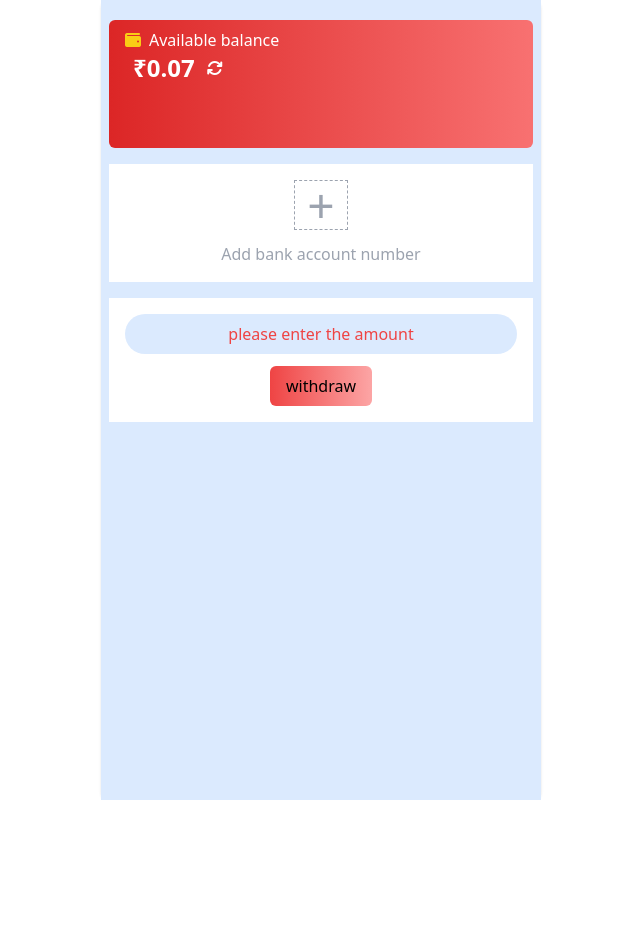
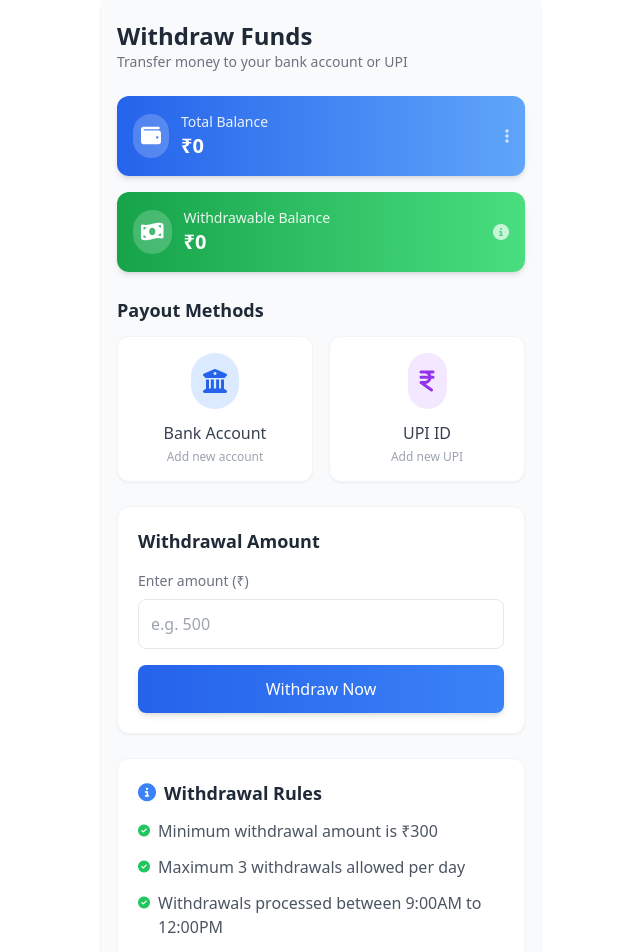
Before and after one commit to Narayandwivedi/colour-trading, a React (Vite) app in the folder frontend/: page /withdraw in a window 1280 px wide. Shown: the top 952 px of the page, without its empty margins (319-959 px from the left). Before the commit the page ends 800 px from the top, so only its background shows below. Built offline with nearby package versions, Linux system fonts and the light colour scheme; no server answers.

Commit message:
make withdraw page more better

```diff
--- a/frontend/src/App.jsx
+++ b/frontend/src/App.jsx
@@ -33,7 +33,7 @@ function App() {
     <Route path='/account' element={<Account/>}/>
     <Route path='/mine' element={<Mine/>}/>
     <Route path='/aviator' element={<Aviator/>}/>
-    <Route path='/addbalance' element={<Addbalance/>}/>
+    <Route path='/deposit' element={<Addbalance/>}/>
     <Route path='/withdraw' element={<Withdraw/>}/>
     <Route path='/login' element={<Login/>  }/>
   </Routes>
--- a/frontend/src/components/Topbar.jsx
+++ b/frontend/src/components/Topbar.jsx
@@ -3,7 +3,7 @@ import { Link } from "react-router-dom";
 import { AppContext } from "../context/AppContext";
 
 export default function Topbar() {
-  const { availBalance } = useContext(AppContext);
+  const { balance } = useContext(AppContext);
   const [isUserPopupOpen, setIsUserPopupOpen] = useState(false);
 
   return (
@@ -11,7 +11,7 @@ export default function Topbar() {
       <div className="wrapper flex justify-between items-center">
         {/* Left */}
         <div className="left flex flex-col gap-3">
-          <p className="text-lg font-semibold">Available Balance: ₹{availBalance}</p>
+          <p className="text-lg font-semibold">Available Balance: ₹{balance}</p>
 
           {/* Options */}
           <div className="flex gap-3">
--- a/frontend/src/components/Withdraw.jsx
+++ b/frontend/src/components/Withdraw.jsx
@@ -1,37 +1,121 @@
-import React from 'react'
+import React, { useContext } from 'react'
+import { AppContext } from '../context/AppContext'
 
 const Withdraw = () => {
+    const { withdrawableBalance, setWithdrawableBalance } = useContext(AppContext)
+
     return (
-    <div className='h-screen bg-blue-100 pt-5'>
-
-        <div className=' bg-gradient-to-r from-red-600 to-red-400 pb-16 rounded-md mx-2'>
-            {/* available balance */}
-            <div className='flex items-center gap-2 px-4 pt-2'>
-            <i class=" text-yellow-400 fa-solid fa-wallet"></i>
-            <p className='text-white'>Available balance</p>
+        <div className='min-h-screen bg-gray-50 pt-5 pb-10 px-4'>
+            {/* Header */}
+            <div className='mb-6'>
+                <h1 className='text-2xl font-bold text-gray-800'>Withdraw Funds</h1>
+                <p className='text-gray-500 text-sm'>Transfer money to your bank account or UPI</p>
             </div>
 
-                {/*  */}
-        <div className='pl-6 flex items-center gap-3'>
-            <h2 className='text-2xl text-white font-semibold'>₹0.07</h2>
-            <i class=" text-white font-[20px] fa-solid fa-arrows-rotate"></i>
+            {/* Balance Cards */}
+            <div className='grid grid-cols-1 gap-4 mb-6'>
+                {/* Total Balance Card */}
+                <div className='bg-gradient-to-r from-blue-600 to-blue-400 p-4 rounded-xl shadow-md text-white'>
+                    <div className='flex justify-between items-center'>
+                        <div className='flex items-center gap-3'>
+                            <div className='bg-white/20 p-2 rounded-full'>
+                                <i className="fa-solid fa-wallet text-xl"></i>
+                            </div>
+                            <div>
+                                <p className='text-sm opacity-90'>Total Balance</p>
+                                <h2 className='text-xl font-bold'>₹0</h2>
+                            </div>
+                        </div>
+                        <i className="fa-solid fa-ellipsis-vertical opacity-70"></i>
+                    </div>
                 </div>
 
+                {/* Withdrawable Balance Card */}
+                <div className='bg-gradient-to-r from-green-600 to-green-400 p-4 rounded-xl shadow-md text-white'>
+                    <div className='flex justify-between items-center'>
+                        <div className='flex items-center gap-3'>
+                            <div className='bg-white/20 p-2 rounded-full'>
+                                <i className="fa-solid fa-money-bill-wave text-xl"></i>
+                            </div>
+                            <div>
+                                <p className='text-sm opacity-90'>Withdrawable Balance</p>
+                                <h2 className='text-xl font-bold'>₹{withdrawableBalance}</h2>
+                            </div>
+                        </div>
+                        <i className="fa-solid fa-info-circle opacity-70"></i>
+                    </div>
+                </div>
             </div>
 
-        {/* add balance */}
-
-        <div className='p-4 bg-white mx-2 mt-4 flex flex-col items-center'>
-                <button className='text-5xl px-3 font-light text-gray-400 border border-dashed border-gray-400'>+</button>
-                <p className='text-gray-400 mt-3'>Add bank account number</p>
+            {/* Payout Methods */}
+            <div className='mb-6'>
+                <h2 className='text-lg font-semibold text-gray-800 mb-3'>Payout Methods</h2>
+                <div className='grid grid-cols-2 gap-4'>
+                    {/* Bank Account */}
+                    <div className='bg-white p-4 rounded-xl shadow-sm border border-gray-100 hover:shadow-md transition-all cursor-pointer'>
+                        <div className='flex flex-col items-center'>
+                            <div className='bg-blue-100 p-3 rounded-full mb-3 text-blue-600'>
+                                <i className="fa-solid fa-building-columns text-2xl"></i>
+                            </div>
+                            <p className='text-gray-700 font-medium'>Bank Account</p>
+                            <p className='text-xs text-gray-400 mt-1'>Add new account</p>
+                        </div>
                     </div>
 
-         {/*enter withdraw amount  */}
-        <div className='p-4 bg-white mx-2 mt-4 flex flex-col items-center'>
-            <input className='bg-blue-100 text-red-500 placeholder-red-500 w-full text-center py-2 rounded-full'  placeholder='please enter the amount' type="text" name="" id="" />
-            <button className='bg-gradient-to-r from-red-500 to-red-300 px-4 py-2 mt-3 rounded-md'>withdraw</button>
+                    {/* UPI ID */}
+                    <div className='bg-white p-4 rounded-xl shadow-sm border border-gray-100 hover:shadow-md transition-all cursor-pointer'>
+                        <div className='flex flex-col items-center'>
+                            <div className='bg-purple-100 p-3 rounded-full mb-3 text-purple-600'>
+                                <i className="fa-solid fa-indian-rupee-sign text-2xl"></i>
+                            </div>
+                            <p className='text-gray-700 font-medium'>UPI ID</p>
+                            <p className='text-xs text-gray-400 mt-1'>Add new UPI</p>
+                        </div>
+                    </div>
+                </div>
             </div>
 
+            {/* Withdrawal Form */}
+            <div className='bg-white p-5 rounded-xl shadow-sm border border-gray-100 mb-6'>
+                <h2 className='text-lg font-semibold text-gray-800 mb-4'>Withdrawal Amount</h2>
+                <div className='mb-4'>
+                    <label className='block text-gray-500 text-sm mb-2'>Enter amount (₹)</label>
+                    <input
+                        type="number"
+                        placeholder='e.g. 500'
+                        className='w-full p-3 border border-gray-200 rounded-lg focus:ring-2 focus:ring-blue-500 focus:border-blue-500 outline-none transition'
+                    />
+                </div>
+                <button className='w-full bg-gradient-to-r from-blue-600 to-blue-500 text-white py-3 rounded-lg font-medium shadow-md hover:shadow-lg transition-all'>
+                    Withdraw Now
+                </button>
+            </div>
+
+            {/* Withdrawal Rules */}
+            <div className='bg-white p-5 rounded-xl shadow-sm border border-gray-100'>
+                <h2 className='text-lg font-semibold text-gray-800 mb-3 flex items-center gap-2'>
+                    <i className="fa-solid fa-info-circle text-blue-500"></i>
+                    Withdrawal Rules
+                </h2>
+                <ul className='space-y-3'>
+                    <li className='flex items-start gap-2'>
+                        <i className="fa-solid fa-circle-check text-green-500 mt-1 text-xs"></i>
+                        <span className='text-gray-600'>Minimum withdrawal amount is ₹300</span>
+                    </li>
+                    <li className='flex items-start gap-2'>
+                        <i className="fa-solid fa-circle-check text-green-500 mt-1 text-xs"></i>
+                        <span className='text-gray-600'>Maximum 3 withdrawals allowed per day</span>
+                    </li>
+                    <li className='flex items-start gap-2'>
+                        <i className="fa-solid fa-circle-check text-green-500 mt-1 text-xs"></i>
+                        <span className='text-gray-600'>Withdrawals processed between 9:00AM to 12:00PM</span>
+                    </li>
+                    <li className='flex items-start gap-2'>
+                        <i className="fa-solid fa-circle-check text-green-500 mt-1 text-xs"></i>
+                        <span className='text-gray-600'>Deposit balance is not withdrawable</span>
+                    </li>
+                </ul>
+            </div>
         </div>
     )
 }
--- a/frontend/src/context/AppContext.jsx
+++ b/frontend/src/context/AppContext.jsx
@@ -9,7 +9,8 @@ export const AppContextProvider = (props) => {
   const [winColour , setWinColour] = useState(null)
   const [showWinner, setShowWinner] = useState(false);
   const [timer, setTimer] = useState(30);
-  const [availBalance, setAvailBalance] = useState(0);
+  const [balance, setBalance] = useState(0);
+  const [withdrawableBalance , setWithdrawableBalance] = useState(0);
   const [betValue, setBetValue] = useState(null);
   const [userData , setUserData] = useState(null)
   const [period , setPeriod] = useState(null)
@@ -47,7 +48,6 @@ const checkLogin = async () => {
     winAmt, setWinAmt,
     showWinner, setShowWinner,
     timer, setTimer,
-    availBalance, setAvailBalance,
     betValue, setBetValue,
     userData , setUserData,
     period, setPeriod,
@@ -55,6 +55,8 @@ const checkLogin = async () => {
     loading,setLoading,
     winColour , setWinColour,
     gameType , setGameType,
+    balance, setBalance,
+    withdrawableBalance,setWithdrawableBalance,
     BACKEND_URL,
 
     // Auth values
```
Also changed, not shown: 2 other files (tests, documents, lock files or other folders). Lines whose indentation alone changed are shown as unchanged.
